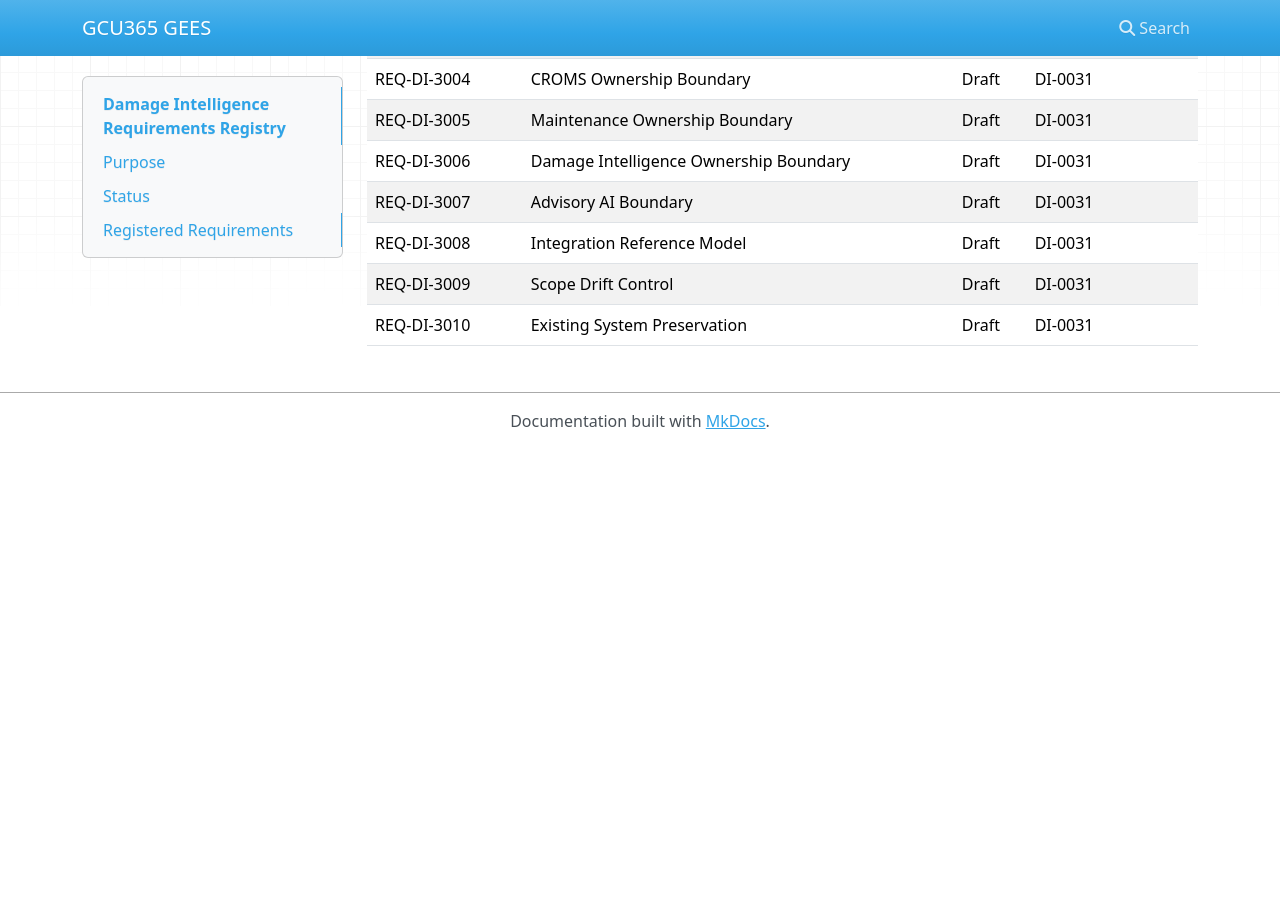
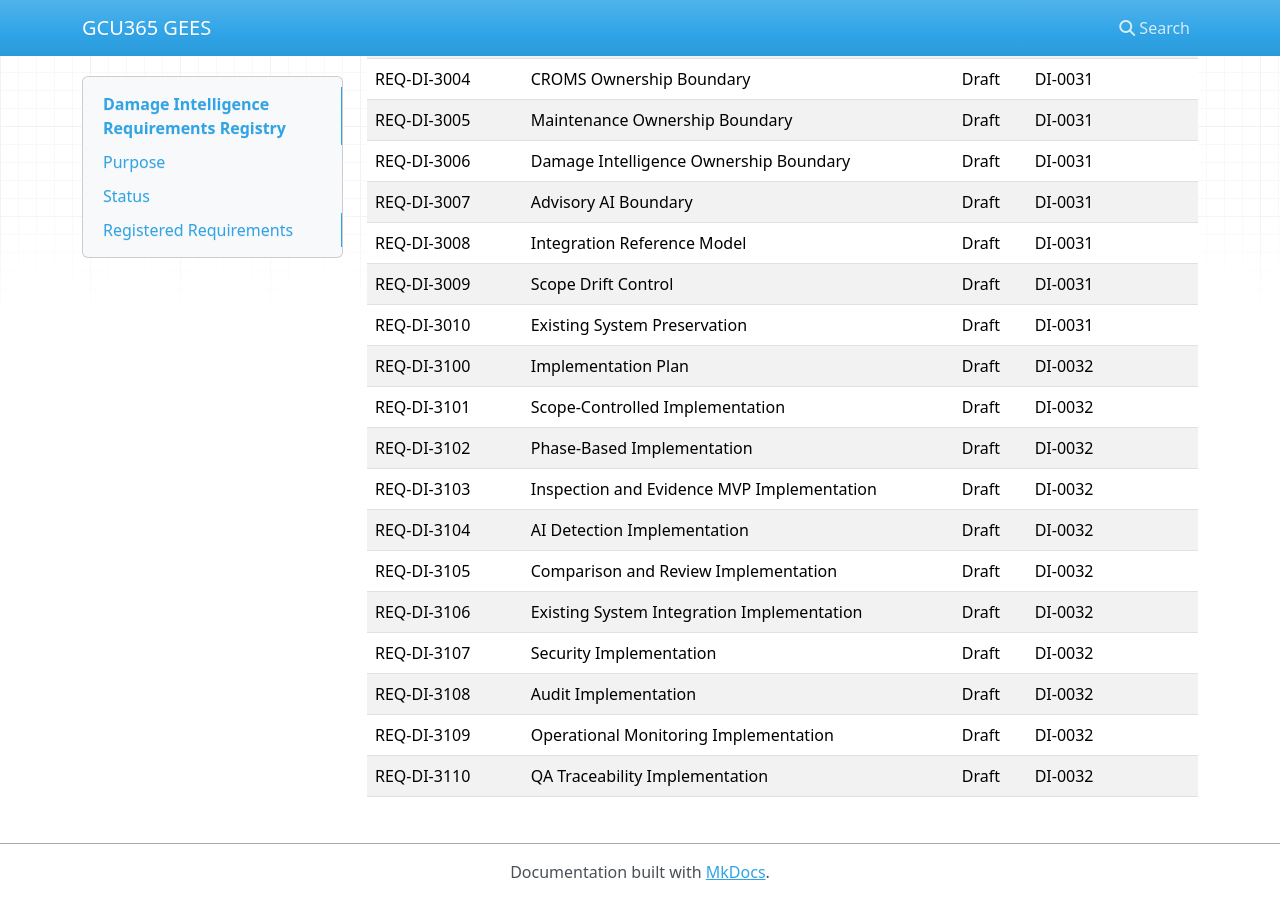
Before and after one commit to My10Sons/GCU365GEES, an MkDocs documentation site: the page built from docs/99-Appendices/Requirement-Registry/DAMAGE.md, in a window 1280 px wide and 900 px high, scrolled down 20517 px. Built offline with MkDocs 1.6.1, drawn with Linux system fonts in a browser that asks for light colours; nearby versions of some CDN libraries; before the commit the page ends 20966 px from its top, so only the background shows below that.

```diff
--- a/docs/99-Appendices/Requirement-Registry/DAMAGE.md
+++ b/docs/99-Appendices/Requirement-Registry/DAMAGE.md
@@ -510,3 +510,14 @@
 | REQ-DI-3008 | Integration Reference Model | Draft | DI-0031 | Integration through references, evidence packages, reports, callbacks, and APIs |
 | REQ-DI-3009 | Scope Drift Control | Draft | DI-0031 | Prevent drift into CROMS, Maintenance, Fleet, Finance, or asset ownership |
 | REQ-DI-3010 | Existing System Preservation | Draft | DI-0031 | Preserve existing CROMS and Maintenance workflows |
+| REQ-DI-3100 | Implementation Plan | Draft | DI-0032 | Implementation plan for Damage Intelligence |
+| REQ-DI-3101 | Scope-Controlled Implementation | Draft | DI-0032 | Implementation limited to Damage Intelligence scope |
+| REQ-DI-3102 | Phase-Based Implementation | Draft | DI-0032 | Controlled phased implementation |
+| REQ-DI-3103 | Inspection and Evidence MVP Implementation | Draft | DI-0032 | MVP foundation for inspection, evidence, tenant isolation, and audit |
+| REQ-DI-3104 | AI Detection Implementation | Draft | DI-0032 | Image quality, AI detection, confidence, uncertainty, and failure handling |
+| REQ-DI-3105 | Comparison and Review Implementation | Draft | DI-0032 | Damage comparison, human review, and case context |
+| REQ-DI-3106 | Existing System Integration Implementation | Draft | DI-0032 | Integration with existing CROMS and Maintenance systems |
+| REQ-DI-3107 | Security Implementation | Draft | DI-0032 | Authentication, authorization, tenant isolation, secure evidence, and integration security |
+| REQ-DI-3108 | Audit Implementation | Draft | DI-0032 | Audit critical actions across Damage Intelligence |
+| REQ-DI-3109 | Operational Monitoring Implementation | Draft | DI-0032 | Health checks, metrics, logs, traces, dashboards, and alerts |
+| REQ-DI-3110 | QA Traceability Implementation | Draft | DI-0032 | QA tests trace to requirements and acceptance criteria |
```
